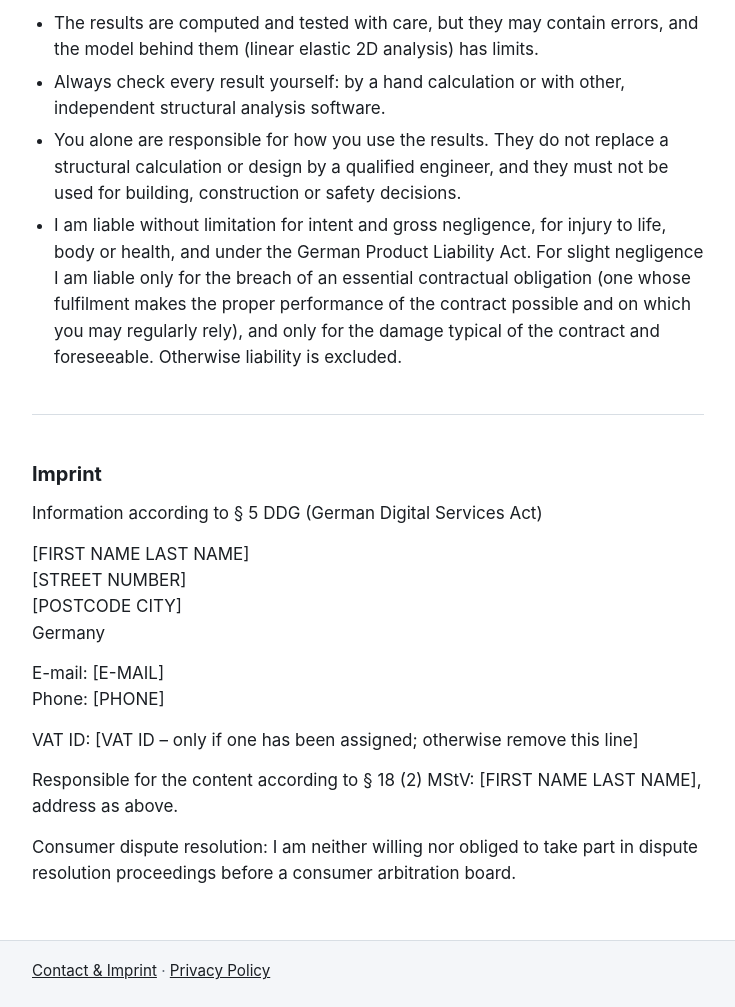
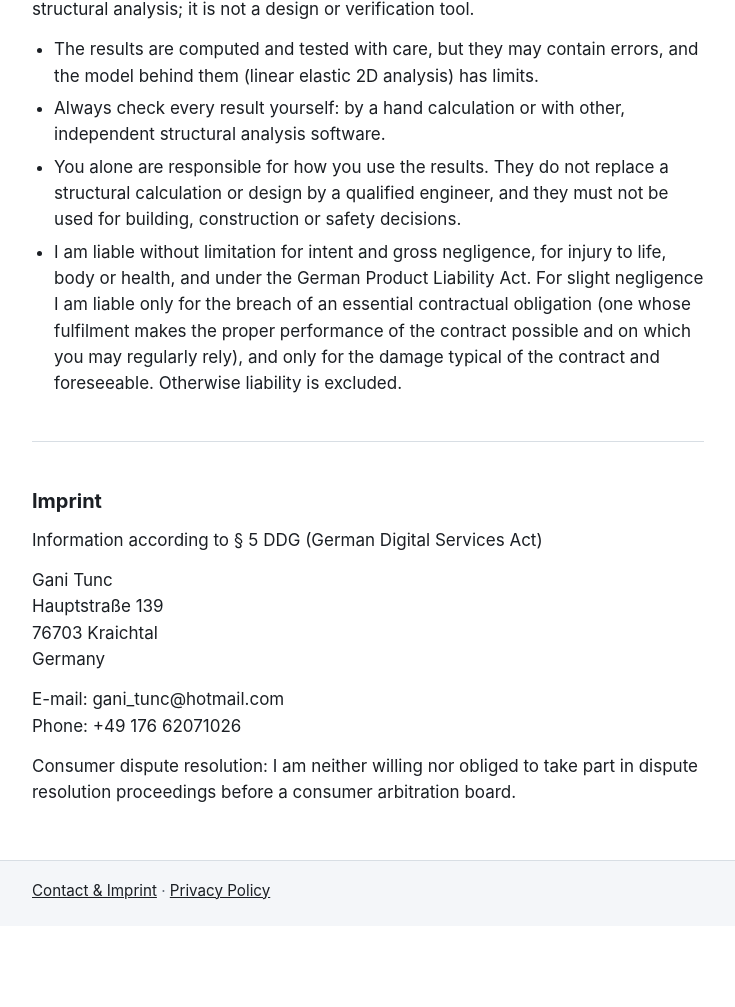
Before and after one commit to ganitunc/trusscalc-legal, a plain HTML site: page imprint.html in a window 1280 px wide. Shown: the part 902-1909 px from the top of the page, without its empty margins (272-1007 px from the left). After the commit the page ends 1828 px from the top, so only its background shows below. Drawn offline with Linux system fonts and the light colour scheme.

Commit message:
Imprint filled (mandatory § 5 DDG data only), privacy policy date
Support links to the Imprint for the e-mail address instead of repeating it.
No VAT ID line (none assigned). The § 18 (2) MStV line is removed: it applies to
journalistic-editorial content only.

Co-Authored-By: Claude Opus 5.5 <noreply@anthropic.com>

```diff
--- a/imprint.html
+++ b/imprint.html
@@ -20,7 +20,8 @@
     <h1>Contact &amp; Imprint</h1>
 
     <h2>Support</h2>
-    <p>Questions, bugs or ideas? Write to <strong>[E-MAIL]</strong>. Please name your device, the
+    <p>Questions, bugs or ideas? Write to me by e-mail (the address is in the
+    <a href="#imprint">Imprint</a> below). Please name your device, the
     iOS version and the app version (Settings → About). The project file helps
     most: in the project menu choose “Share project…” and attach the .trusscalc
     file to your mail.</p>
@@ -68,16 +69,13 @@
       <h2>Imprint</h2>
       <p>Information according to § 5 DDG (German Digital Services Act)</p>
       <address>
-        [FIRST NAME LAST NAME]<br>
-        [STREET NUMBER]<br>
-        [POSTCODE CITY]<br>
+        Gani Tunc<br>
+        Hauptstraße 139<br>
+        76703 Kraichtal<br>
         Germany
       </address>
-      <p>E-mail: [E-MAIL]<br>
-      Phone: [PHONE]</p>
-      <p>VAT ID: [VAT ID – only if one has been assigned; otherwise remove this line]</p>
-      <p>Responsible for the content according to § 18 (2) MStV: [FIRST NAME LAST NAME],
-      address as above.</p>
+      <p>E-mail: gani_tunc@hotmail.com<br>
+      Phone: +49 176 62071026</p>
       <p>Consumer dispute resolution: I am neither willing nor obliged to take part in
       dispute resolution proceedings before a consumer arbitration board.</p>
     </section>
```
Also changed, not shown: privacy.html (+1 -1 lines).
